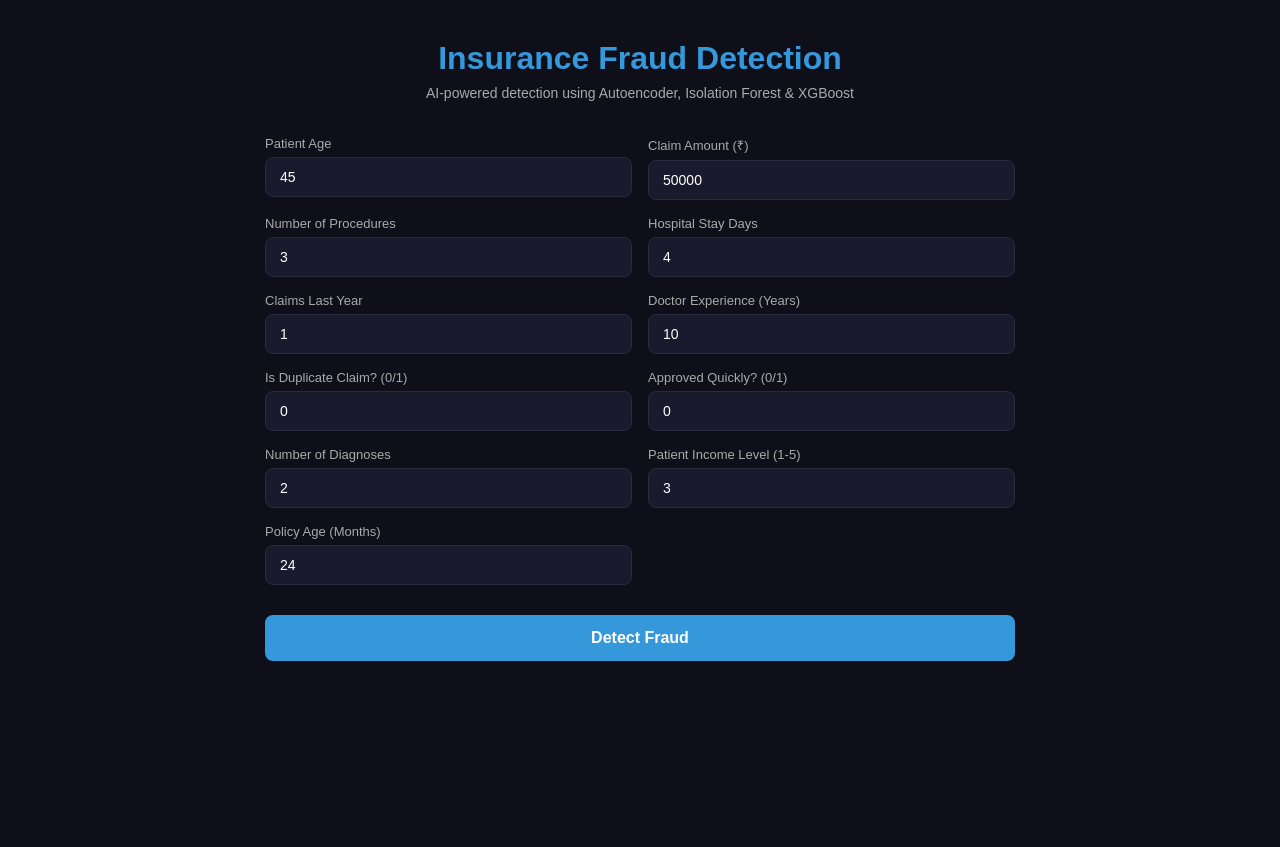
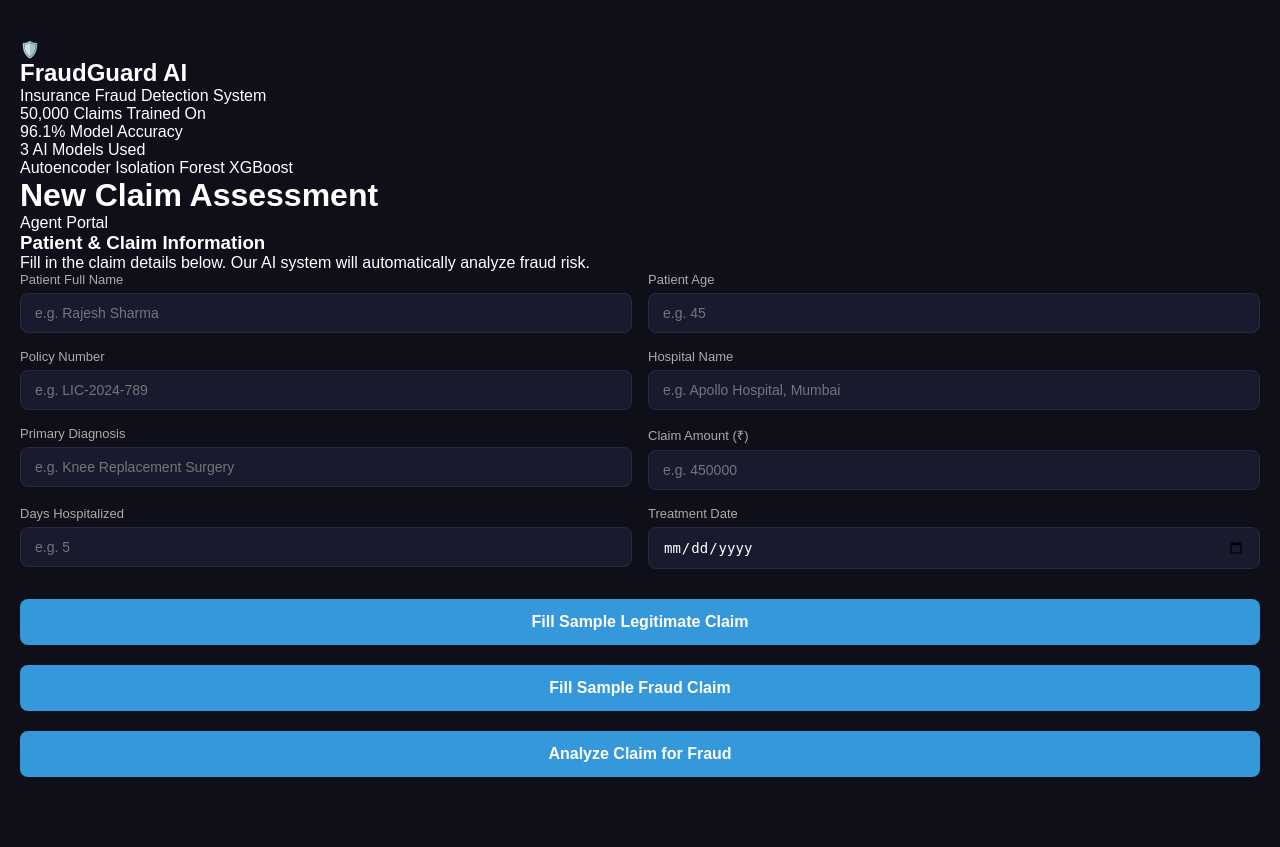
Before and after one commit to shravanichavan768-alt/insurance-fraud-autoencoder, a Flask app: page / in a window 1280 px wide. Before the commit the page ends 661 px from the top, so only its background shows below. Run offline with Flask 3, Linux system fonts and the light colour scheme; parts of the project's set-up code (start-up, migrations or seed data) failed here and were passed over.

Commit message:
redesign html with realistic insurance agent portal

```diff
--- a/templates/index.html
+++ b/templates/index.html
@@ -3,67 +3,106 @@
 <head>
     <meta charset="UTF-8">
     <meta name="viewport" content="width=device-width, initial-scale=1.0">
-    <title>Insurance Fraud Detection</title>
+    <title>Insurance Fraud Detection Portal</title>
     <link rel="stylesheet" href="{{ url_for('static', filename='style.css') }}">
 </head>
 <body>
 
-<div class="container">
-    <div class="header">
-        <h1>Insurance Fraud Detection</h1>
-        <p>AI-powered detection using Autoencoder, Isolation Forest & XGBoost</p>
+<div class="portal">
+
+
+    <div class="sidebar">
+        <div class="logo">
+            <span>🛡️</span>
+            <h2>FraudGuard AI</h2>
+        </div>
+        <p class="sidebar-sub">Insurance Fraud Detection System</p>
+        <div class="sidebar-stats">
+            <div class="stat-box">
+                <span class="stat-num">50,000</span>
+                <span class="stat-label">Claims Trained On</span>
+            </div>
+            <div class="stat-box">
+                <span class="stat-num">96.1%</span>
+                <span class="stat-label">Model Accuracy</span>
+            </div>
+            <div class="stat-box">
+                <span class="stat-num">3</span>
+                <span class="stat-label">AI Models Used</span>
+            </div>
+        </div>
+        <div class="model-badges">
+            <span class="badge"> Autoencoder</span>
+            <span class="badge"> Isolation Forest</span>
+            <span class="badge"> XGBoost</span>
+        </div>
     </div>
 
+
+    <div class="main">
+        <div class="topbar">
+            <h1>New Claim Assessment</h1>
+            <span class="agent-tag"> Agent Portal</span>
+        </div>
+
+        <div class="form-card">
+            <h3> Patient & Claim Information</h3>
+            <p class="form-sub">Fill in the claim details below. Our AI system will automatically analyze fraud risk.</p>
+
             <div class="form-grid">
+                <div class="form-group full">
+                    <label>Patient Full Name</label>
+                    <input type="text" id="patient_name" placeholder="e.g. Rajesh Sharma">
+                </div>
                 <div class="form-group">
                     <label>Patient Age</label>
-            <input type="number" id="patient_age" value="45">
+                    <input type="number" id="patient_age" placeholder="e.g. 45" min="1" max="120">
+                </div>
+                <div class="form-group">
+                    <label>Policy Number</label>
+                    <input type="text" id="policy_number" placeholder="e.g. LIC-2024-789">
+                </div>
+                <div class="form-group full">
+                    <label>Hospital Name</label>
+                    <input type="text" id="hospital_name" placeholder="e.g. Apollo Hospital, Mumbai">
+                </div>
+                <div class="form-group full">
+                    <label>Primary Diagnosis</label>
+                    <input type="text" id="diagnosis" placeholder="e.g. Knee Replacement Surgery">
                 </div>
                 <div class="form-group">
                     <label>Claim Amount (₹)</label>
-            <input type="number" id="claim_amount" value="50000">
+                    <input type="number" id="claim_amount" placeholder="e.g. 450000">
                 </div>
                 <div class="form-group">
-            <label>Number of Procedures</label>
-            <input type="number" id="num_procedures" value="3">
+                    <label>Days Hospitalized</label>
+                    <input type="number" id="hospital_stay_days" placeholder="e.g. 5">
                 </div>
                 <div class="form-group">
-            <label>Hospital Stay Days</label>
-            <input type="number" id="hospital_stay_days" value="4">
-        </div>
-        <div class="form-group">
-            <label>Claims Last Year</label>
-            <input type="number" id="num_claims_last_year" value="1">
-        </div>
-        <div class="form-group">
-            <label>Doctor Experience (Years)</label>
-            <input type="number" id="doctor_experience_years" value="10">
-        </div>
-        <div class="form-group">
-            <label>Is Duplicate Claim? (0/1)</label>
-            <input type="number" id="is_duplicate_claim" value="0">
-        </div>
-        <div class="form-group">
-            <label>Approved Quickly? (0/1)</label>
-            <input type="number" id="claim_approved_quickly" value="0">
-        </div>
-        <div class="form-group">
-            <label>Number of Diagnoses</label>
-            <input type="number" id="num_diagnoses" value="2">
-        </div>
-        <div class="form-group">
-            <label>Patient Income Level (1-5)</label>
-            <input type="number" id="patient_income_level" value="3">
-        </div>
-        <div class="form-group">
-            <label>Policy Age (Months)</label>
-            <input type="number" id="policy_age_months" value="24">
+                    <label>Treatment Date</label>
+                    <input type="date" id="treatment_date">
                 </div>
             </div>
 
-    <button onclick="predict()"> Detect Fraud</button>
+
+            <div class="sample-btns">
+                <button class="sample-btn legit-btn" onclick="fillSample('legit')">
+                    Fill Sample Legitimate Claim
+                </button>
+                <button class="sample-btn fraud-btn" onclick="fillSample('fraud')">
+                     Fill Sample Fraud Claim
+                </button>
+            </div>
+
+            <button class="predict-btn" onclick="predict()">
+                 Analyze Claim for Fraud
+            </button>
+        </div>
+
 
         <div id="result"></div>
+
+    </div>
 </div>
 
 <script src="{{ url_for('static', filename='script.js') }}"></script>
```
Lines whose indentation alone changed are shown as unchanged.
